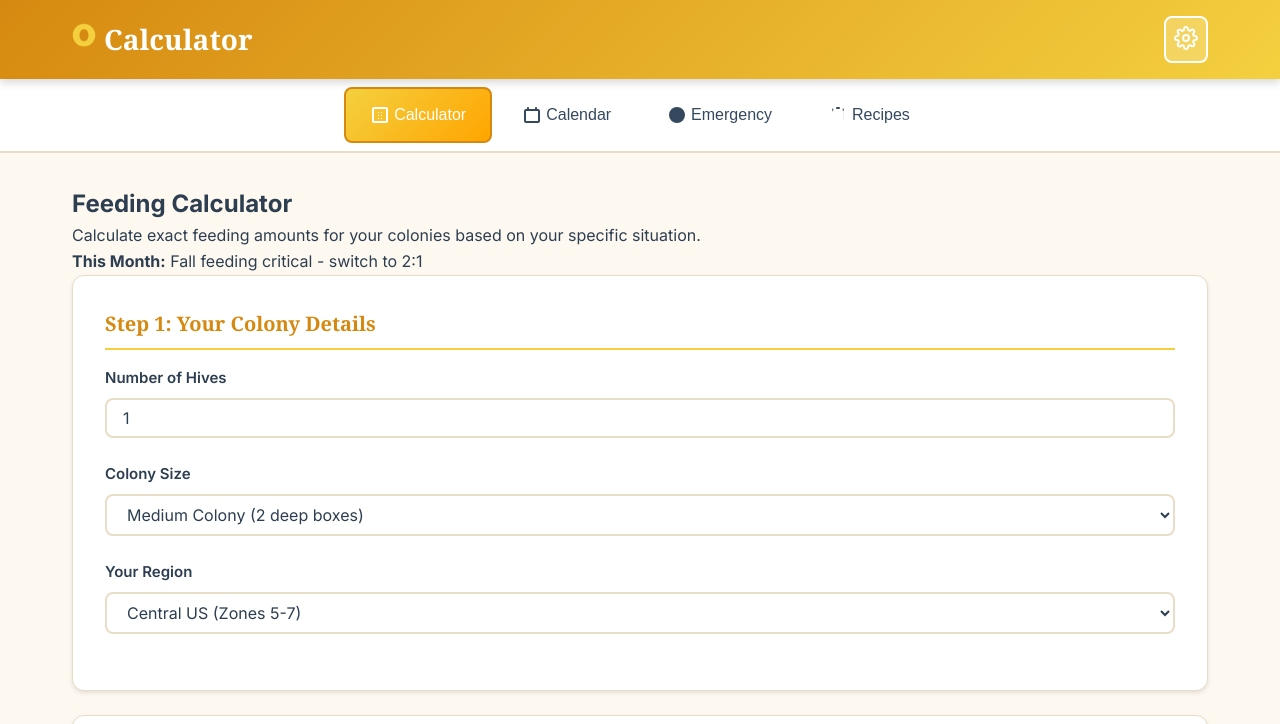
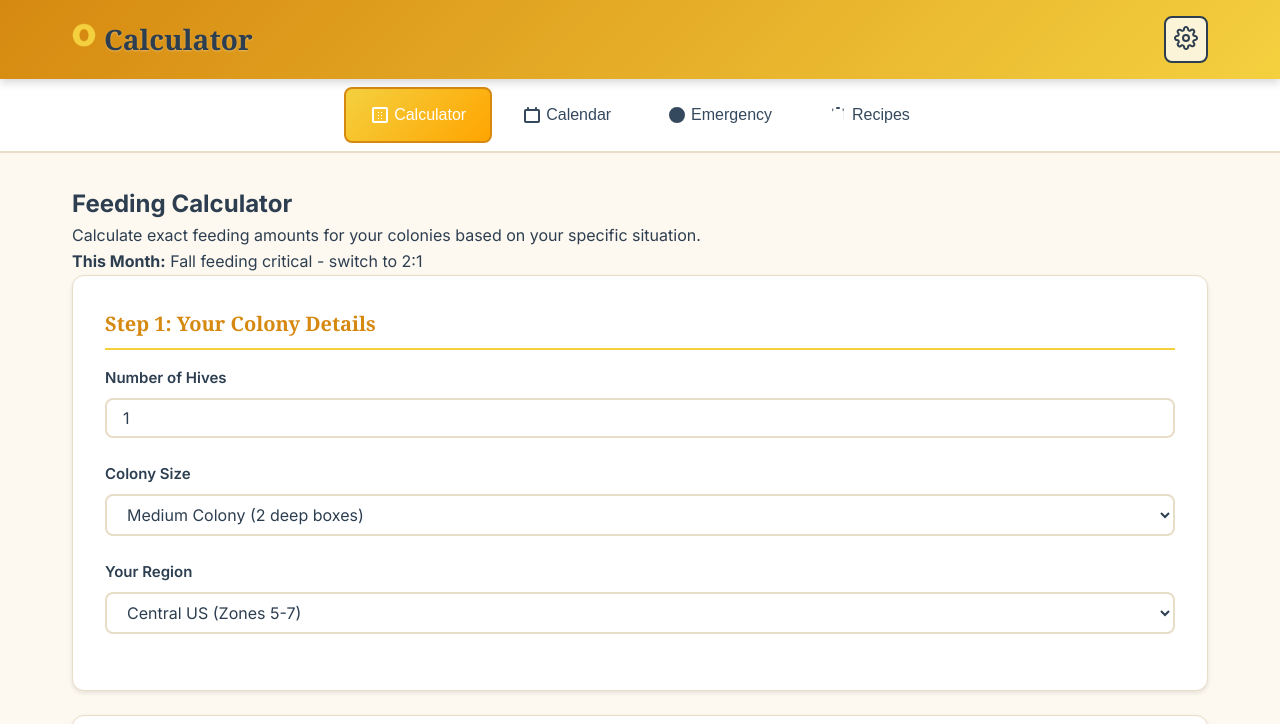
Before and after one commit to AnsKM/bee-feeding-calculator, a plain HTML site: page index.html in a window 1280 px wide. Shown: the top 724 px of the page. Drawn offline with Linux system fonts and the light colour scheme; a web font is replaced by a local one.

Commit message:
Fix header text visibility - change from white to dark text
- Change header text from white to dark primary color
- Update settings button to have better contrast
- Add subtle text shadow for better readability
- Ensure all header elements are clearly visible against golden background

```diff
--- a/css/main.css
+++ b/css/main.css
@@ -92,7 +92,7 @@ body.font-x-large {
 /* Header */
 .app-header {
     background: linear-gradient(135deg, var(--primary-gold), var(--light-gold));
-    color: white;
+    color: var(--text-primary);
     padding: var(--spacing-md) 0;
     box-shadow: var(--shadow-md);
     position: sticky;
@@ -116,7 +116,8 @@ body.font-x-large {
     font-family: var(--font-primary);
     font-size: 1.5rem;
     font-weight: 700;
-    color: white;
+    color: var(--text-primary);
+    text-shadow: 0 1px 2px rgba(255, 255, 255, 0.3);
 }
 
 .bee-icon {
@@ -129,18 +130,19 @@ body.font-x-large {
 }
 
 .settings-btn {
-    background: rgba(255, 255, 255, 0.2);
-    border: 2px solid white;
+    background: rgba(255, 255, 255, 0.8);
+    border: 2px solid var(--text-primary);
     border-radius: var(--radius-md);
-    color: white;
+    color: var(--text-primary);
     padding: var(--spacing-sm);
     cursor: pointer;
     transition: all 0.3s ease;
 }
 
 .settings-btn:hover {
-    background: white;
-    color: var(--primary-gold);
+    background: var(--text-primary);
+    color: white;
+    transform: scale(1.05);
 }
 
 /* Navigation Tabs */
```
